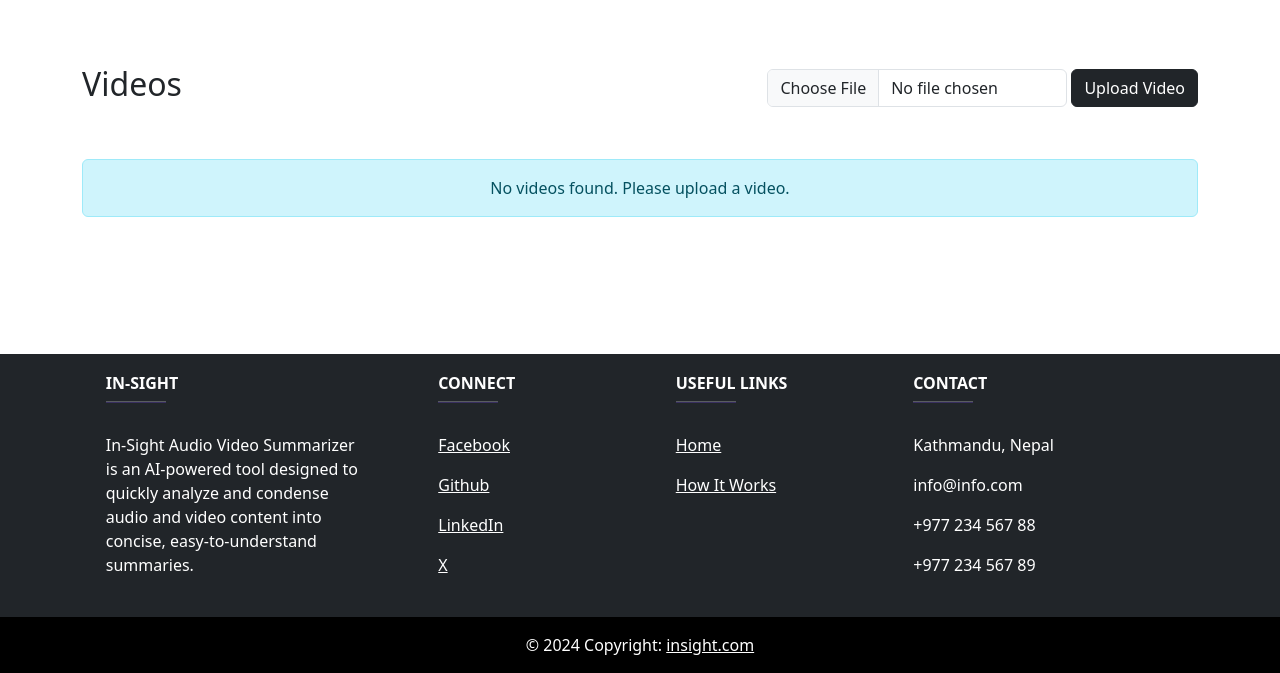
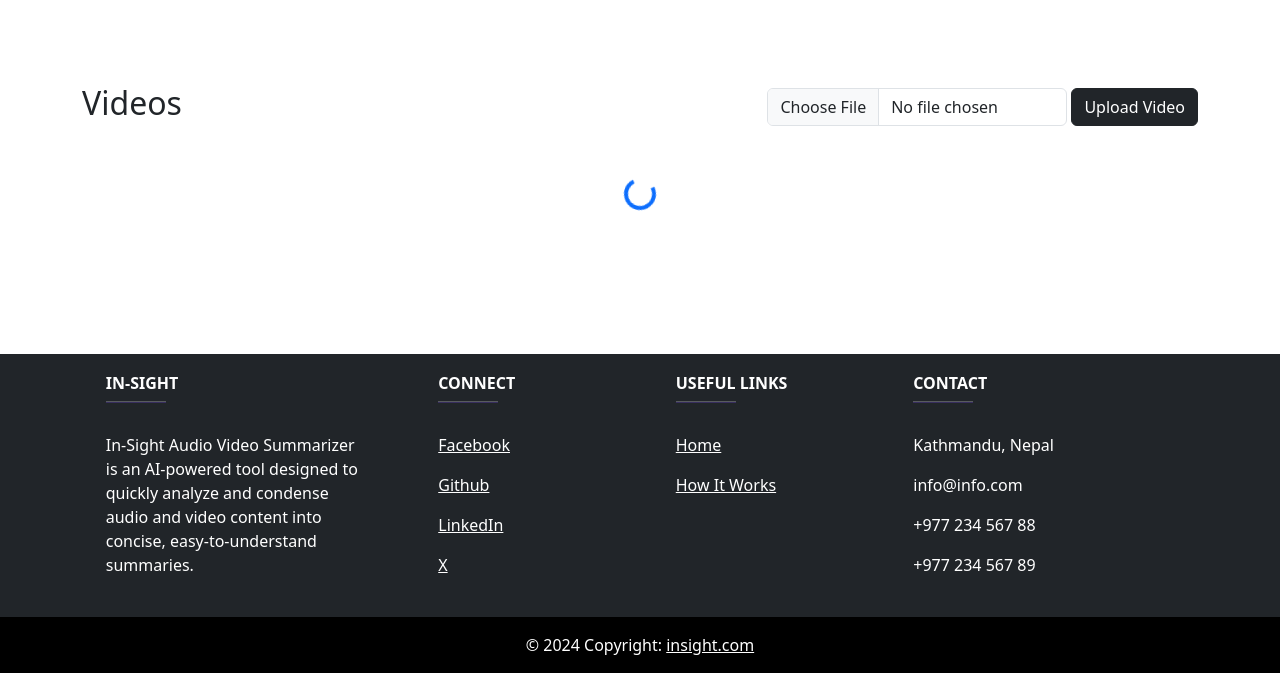
Before and after one commit to londonreturns/in-sight, a Flask app: page / in a window 1280 px wide. Shown: the part 127-800 px from the top of the page. Run offline with Flask 3, Linux system fonts and the light colour scheme; the visitor is signed in with stand-in values (Sample User, id 1); parts of the project's set-up code (start-up, migrations or seed data) failed here and were passed over.

Commit message:
spinner added

```diff
--- a/in-sight-code/templates/index.html
+++ b/in-sight-code/templates/index.html
@@ -5,7 +5,6 @@
 {% endblock %}
 
 {% block body %}
-
     <main class="min-vh">
         <div class="container">
             <div class="d-flex">
@@ -20,17 +19,11 @@
             </div>
 
             <div class="row py-5" id="videoList">
-                {% if videos|length == 0 %}
-                    <div class="col-12">
-                        <div class="alert alert-info text-center">
-                            No videos found. Please upload a video.
-                        </div>
+                <div id="loadingSpinner" class="text-center w-100">
+                    <div class="spinner-border text-primary" role="status">
+                        <span class="visually-hidden">Loading...</span>
                     </div>
-                {% else %}
-                    {% for video in videos %}
-                        {% include "video_card.html" with context %}
-                    {% endfor %}
-                {% endif %}
+                </div>
             </div>
         </div>
     </main>
```
